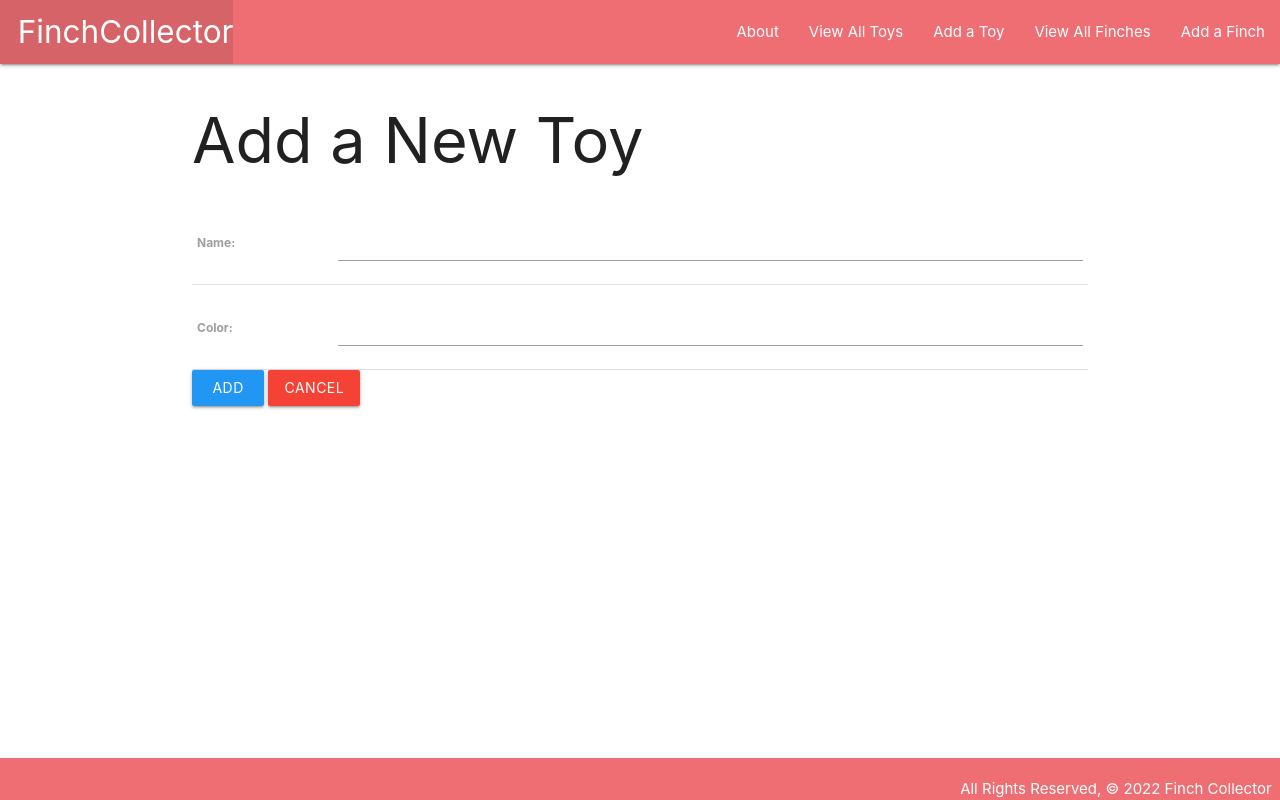
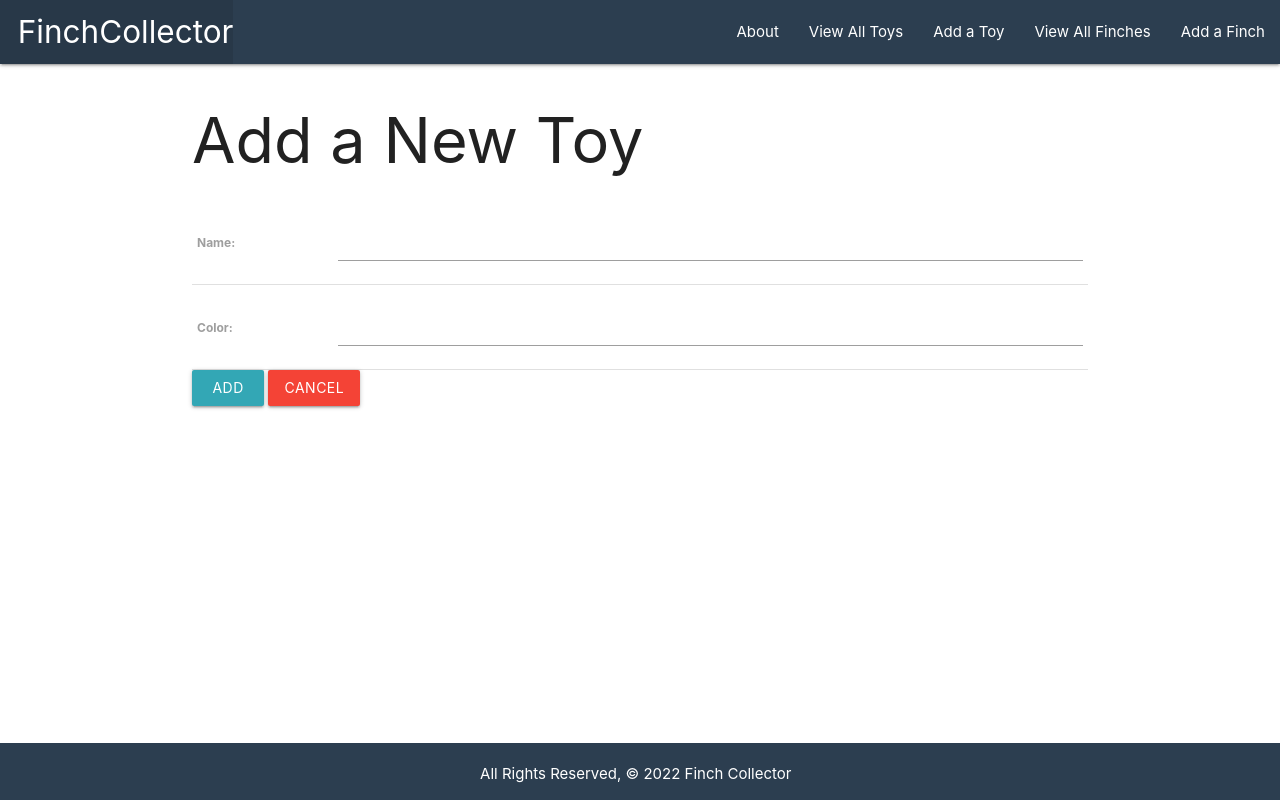
Before and after one commit to Mira85/finch_collector, a Django app: page /toys/create/ in a window 1280 px wide. Run offline with Django 4.2, Linux system fonts and the light colour scheme.

Commit message:
WIP: adds style to app

```diff
--- a/main_app/static/css/style.css
+++ b/main_app/static/css/style.css
@@ -9,6 +9,17 @@ body {
  }
 
  footer {
+     display: flex;
+     justify-content: center;
      padding-top: 0;
      text-align: right;
+     padding-bottom:15px;
  }
+
+ .nav{
+     background-color: #2c3E50;
+ }
+
+ .addBtn {
+     background-color: rgb(51, 167, 181);
+ }
--- a/main_app/templates/base.html
+++ b/main_app/templates/base.html
@@ -16,9 +16,9 @@
     <script defer src="{% static 'js/script.js' %}"></script>
   </head>
   <body>
-    <header class="navbar-fixed">
+    <header class="navbar-fixed ">
       <nav>
-        <div class="nav-wrapper">
+        <div class="nav-wrapper nav">
           <ul>
             <li>
               <a href="{% url 'home' %}" class="left brand-logo">&nbsp;&nbsp;FinchCollector</a>
@@ -35,7 +35,7 @@
       </nav>
     </header>
     <main class="container">{% block content %} {% endblock %}</main>
-    <footer class="page-footer">
+    <footer class="page-footer nav">
       <div class="right">
         All Rights Reserved, &copy; 2022 Finch Collector &nbsp;
       </div>
--- a/main_app/templates/main_app/finch_confirm_delete.html
+++ b/main_app/templates/main_app/finch_confirm_delete.html
@@ -8,7 +8,7 @@
     {% csrf_token %}
     {{ form.as_p }}
     <input class="btn red" type="submit" value="Yes-Remove">
-    <a class="btn blue" href="{% url 'detail' object.id %}">Cancel</a>
+    <a class="btn addBtn" href="{% url 'detail' object.id %}">Cancel</a>
 </form>
 
 {% endblock %}
--- a/main_app/templates/main_app/finch_form.html
+++ b/main_app/templates/main_app/finch_form.html
@@ -13,7 +13,7 @@
     <table>
         {{ form.as_table }}
     </table>
-    <input class="btn blue" type="submit" value="{% if object %}Edit {% else %} Add {% endif %}">
+    <input class="btn addBtn" type="submit" value="{% if object %}Edit {% else %} Add {% endif %}">
     {% if object %}
     <a class="btn red" href="{% url 'detail' object.id %}">Cancel</a>
     {% else %}
--- a/main_app/templates/main_app/toy_form.html
+++ b/main_app/templates/main_app/toy_form.html
@@ -14,7 +14,7 @@
         {{ form.as_table }}
 
     </table>
-    <input class="btn blue" type="submit" value="{% if object %} Edit {% else %} Add {% endif%}">
+    <input class="btn addBtn" type="submit" value="{% if object %} Edit {% else %} Add {% endif%}">
     {% if object %}
     <a class="btn red" href="{% url 'toy_detail' object.id %}">Cancel</a>
     {% else %}
```
Also changed, not shown: main_app/templates/finches/detail.html (+4 -4 lines).
